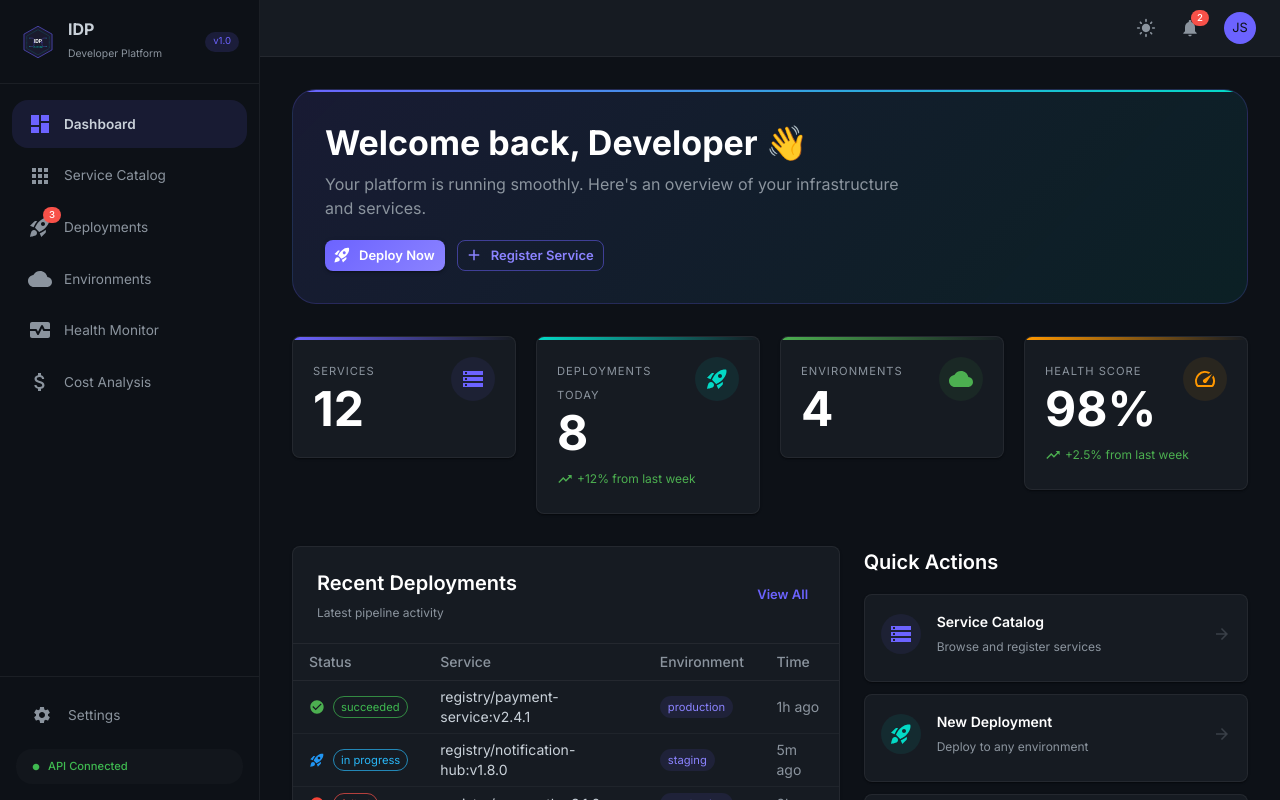
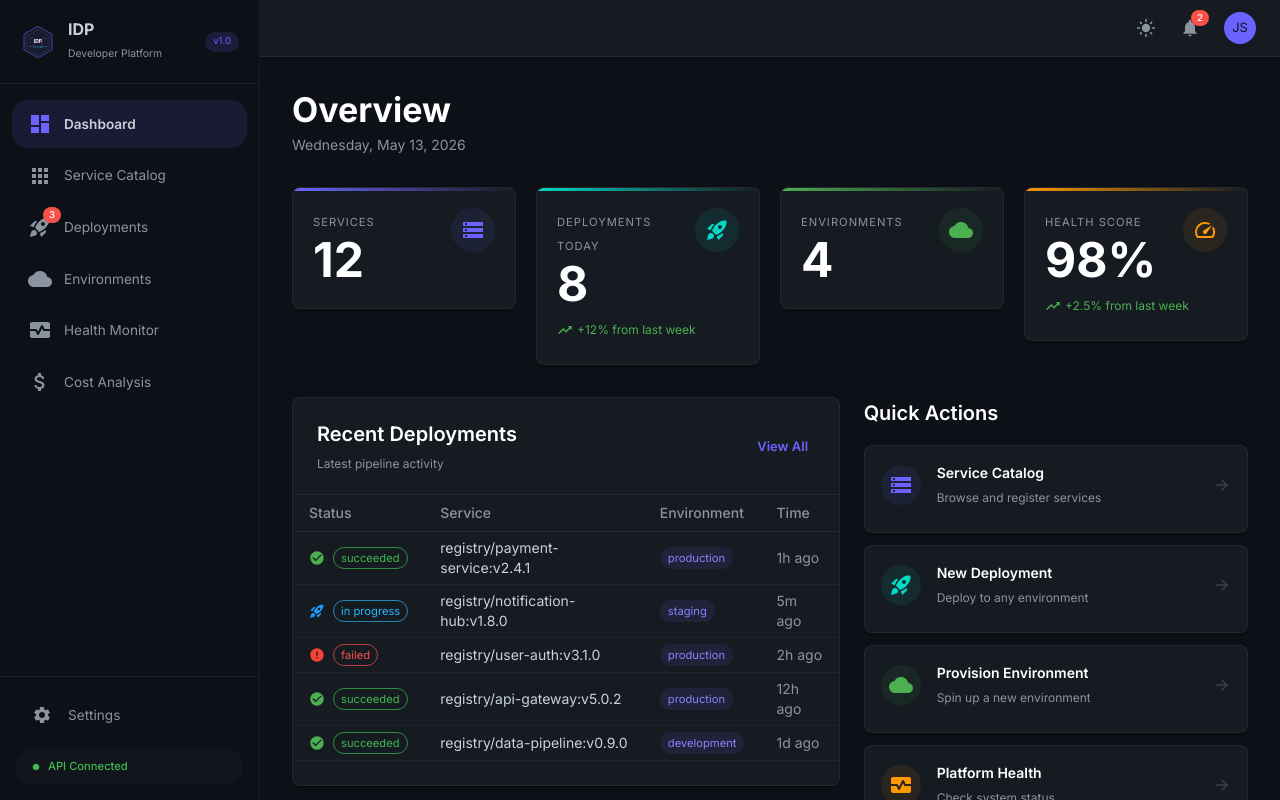
Before and after one commit to JasonTM17/Internal-_Developer_Platform_DevOps, a React (Vite) app in the folder apps/portal/: page /dashboard in a window 1280 px wide. Shown: the top 800 px of the page. Built offline with nearby package versions, Linux system fonts and the light colour scheme; no server answers.

Commit message:
refactor(portal): simplify dashboard header to match production platforms

```diff
--- a/apps/portal/src/plugins/dashboard/DashboardPage.tsx
+++ b/apps/portal/src/plugins/dashboard/DashboardPage.tsx
@@ -1,8 +1,8 @@
 import React, { useState, useEffect } from 'react';
 import {
   Box, Typography, Grid, Card, CardContent, Chip, Button, Stack,
-  LinearProgress, Avatar, IconButton, Tooltip, Table, TableBody,
-  TableCell, TableContainer, TableHead, TableRow, Paper,
+  LinearProgress, Avatar, Table, TableBody,
+  TableCell, TableContainer, TableHead, TableRow,
 } from '@mui/material';
 import RocketLaunchIcon from '@mui/icons-material/RocketLaunch';
 import StorageIcon from '@mui/icons-material/Storage';
@@ -15,7 +15,6 @@ import TrendingDownIcon from '@mui/icons-material/TrendingDown';
 import CheckCircleIcon from '@mui/icons-material/CheckCircle';
 import ErrorIcon from '@mui/icons-material/Error';
 import WarningIcon from '@mui/icons-material/Warning';
-import AddIcon from '@mui/icons-material/Add';
 import SpeedIcon from '@mui/icons-material/Speed';
 import { useNavigate } from 'react-router-dom';
 import { platformApi } from '../../api/platformApi';
@@ -124,31 +123,18 @@ export const DashboardPage: React.FC = () => {
     return h < 24 ? `${h}h ago` : `${Math.floor(h / 24)}d ago`;
   };
 
+  const today = new Date().toLocaleDateString('en-US', { weekday: 'long', year: 'numeric', month: 'long', day: 'numeric' });
+
   return (
     <Box sx={{ maxWidth: 1400, mx: 'auto' }}>
-      {/* Welcome Header */}
-      <Box sx={{
-        mb: 4, p: 4, borderRadius: 3, position: 'relative', overflow: 'hidden',
-        background: 'linear-gradient(135deg, rgba(108,99,255,0.12) 0%, rgba(3,218,198,0.08) 100%)',
-        border: '1px solid rgba(108,99,255,0.2)',
-        '&::before': { content: '""', position: 'absolute', top: 0, left: 0, right: 0, height: '2px', background: 'linear-gradient(90deg, #6C63FF, #03DAC6)' },
-      }}>
-        <Typography variant="h4" sx={{ fontWeight: 700, mb: 1, color: 'white' }}>
-          Welcome back, Developer 👋
+      {/* Page Header */}
+      <Box sx={{ mb: 4 }}>
+        <Typography variant="h4" sx={{ fontWeight: 700, color: 'white' }}>
+          Overview
         </Typography>
-        <Typography variant="body1" sx={{ color: '#8b949e', maxWidth: 600 }}>
-          Your platform is running smoothly. Here's an overview of your infrastructure and services.
+        <Typography variant="body2" sx={{ color: '#8b949e', mt: 0.5 }}>
+          {today}
         </Typography>
-        <Stack direction="row" spacing={1.5} sx={{ mt: 2.5 }}>
-          <Button variant="contained" size="small" startIcon={<RocketLaunchIcon />} onClick={() => navigate('/deployments')}
-            sx={{ background: 'linear-gradient(135deg, #6C63FF, #8B83FF)', '&:hover': { background: 'linear-gradient(135deg, #4B44B2, #6C63FF)' } }}>
-            Deploy Now
-          </Button>
-          <Button variant="outlined" size="small" startIcon={<AddIcon />} onClick={() => navigate('/catalog')}
-            sx={{ borderColor: 'rgba(108,99,255,0.5)', color: '#8B83FF' }}>
-            Register Service
-          </Button>
-        </Stack>
       </Box>
 
       {/* Stats Cards Row */}
```
